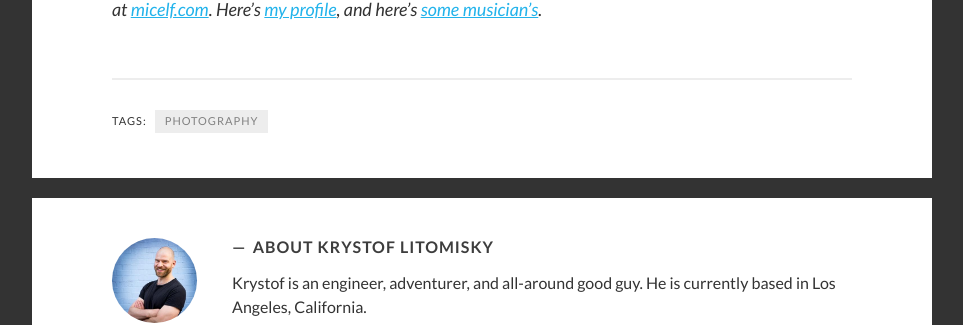
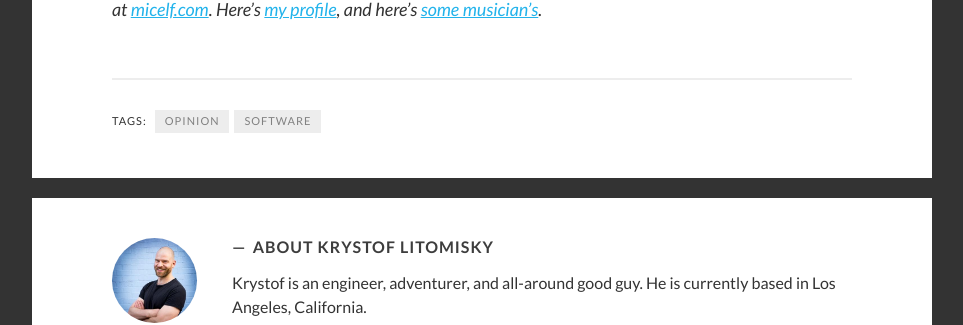
Before and after one commit to krystofl/krystofl.github.io, a Jekyll site: the page built from _posts/2020-10-05-contact-managers-suck-micelf-whitepaper.md, in a window 1280 px wide and 900 px high, scrolled down 15429 px. Shown: the part 146-471 px from the top of the window, without its empty margins (8-971 px from the left). Built offline with Jekyll 4.4.1, drawn with Linux system fonts in a browser that asks for light colours; some web fonts are replaced; comment, search, counter and statistics services are not loaded.

Commit message:
Fixed tags on Micelf whitepaper post

```diff
--- a/_posts/2020-10-05-contact-managers-suck-micelf-whitepaper.md
+++ b/_posts/2020-10-05-contact-managers-suck-micelf-whitepaper.md
@@ -2,7 +2,7 @@
 layout: post
 title: "Contact Managers Suck: The Micelf Whitepaper"
 description: "Contact apps haven't changed since smartphones came out more than ten years ago. It's time to give them a makeover"
-tags: [Photography]
+tags: [Opinion, Software]
 photos_dir: "2020-10-05-contact-managers-suck-micelf-whitepaper"
 banner_image: "relationship-management-features.png"
 ---
```
